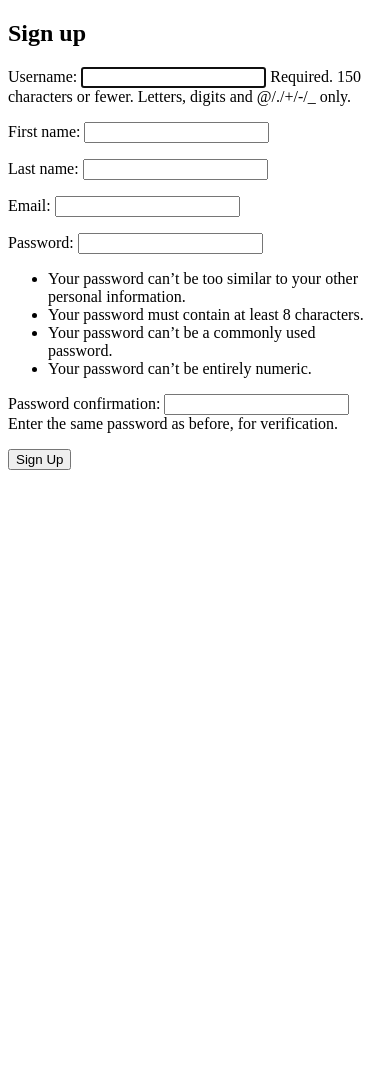
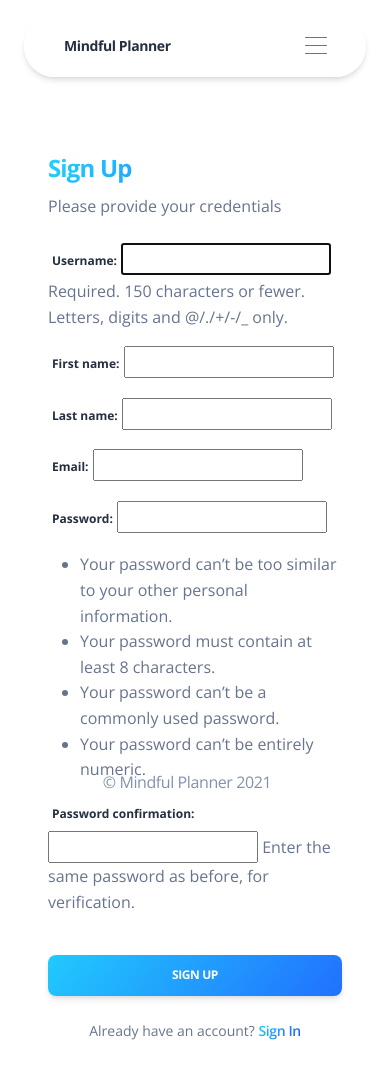
Before and after one commit to JaeZhou/Mindful-Planner, a Django app: page /accounts/signup/ in a window 390 px wide. Before the commit the page ends 470 px from the top, so only its background shows below. Run offline with Django 3.2, Linux system fonts and the light colour scheme; some libraries are stand-ins or nearby versions.

Commit message:
Changes to Signup Layout
Updated HTML files for the registration page. Small typo correction on sign-in.html.

```diff
--- a/AppCode/templates/registration/signup.html
+++ b/AppCode/templates/registration/signup.html
@@ -1,13 +1,61 @@
-<!-- templates/registration/signup.html -->
-{% extends 'base.html' %}
+<!-- templates/authentication/signup.html -->
+{% extends 'layouts/base-fullscreen.html' %}
 
-{% block title %}Sign Up{% endblock %}
+{% block title %} Sign Up {% endblock title %}
+
+<!-- Specific CSS goes HERE -->
+{% block stylesheets %}{% endblock stylesheets %}
 
 {% block content %}
-  <h2>Sign up</h2>
-  <form method="post">
-    {% csrf_token %}
-    {{ form.as_p }}
-    <button type="submit">Sign Up</button>
-  </form>
-{% endblock %}
+
+  <section>
+    <div class="page-header section-height-75">
+      <div class="container">
+        <div class="row">
+          <div class="col-xl-4 col-lg-5 col-md-6 d-flex flex-column mx-auto">
+            <div class="card card-plain mt-8">
+              <div class="card-header pb-0 text-left bg-transparent">
+                <h3 class="font-weight-bolder text-info text-gradient">Sign Up</h3>
+                <p class="mb-0">Please provide your credentials</p>
+              </div>
+              <div class="card-body">
+                <form method="post">
+                  {% csrf_token %}
+                  {{ form.as_p }}
+                  <button type="submit" class="btn bg-gradient-info w-100 mt-4 mb-0">Sign Up</button>
+                </form>
+              </div>
+              <div class="card-footer text-center pt-0 px-lg-2 px-1">
+                <p class="mb-4 text-sm mx-auto">
+                  Already have an account?
+                  <a href="/sign-in.html" class="text-info text-gradient font-weight-bold">Sign In</a>
+                </p>
+              </div>
+            </div>
+          </div>
+          <div class="col-md-6">
+            <div class="oblique position-absolute top-0 h-100 d-md-block d-none me-n8">
+              <div class="oblique-image bg-cover position-absolute fixed-top ms-auto h-100 z-index-0 ms-n6" style="background-image:url('/static/assets/img/curved-images/curved6.jpg')"></div>
+            </div>
+          </div>
+        </div>
+      </div>
+    </div>
+  </section>
+
+{% endblock content %}
+
+<!-- Specific JS goes HERE -->
+{% block javascripts %}
+
+  <script>
+    var win = navigator.platform.indexOf('Win') > -1;
+    if (win && document.querySelector('#sidenav-scrollbar')) {
+      var options = {
+        damping: '0.5'
+      }
+      Scrollbar.init(document.querySelector('#sidenav-scrollbar'), options);
+    }
+  </script>
+
+{% endblock javascripts %}
--- a/AppCode/templates/sign-in.html
+++ b/AppCode/templates/sign-in.html
@@ -1,6 +1,6 @@
 {% extends 'layouts/base-fullscreen.html' %}
 
-{% block title %} Sign IN {% endblock title %}
+{% block title %} Sign In {% endblock title %}
 
 <!-- Specific CSS goes HERE -->
 {% block stylesheets %}{% endblock stylesheets %}
@@ -39,7 +39,7 @@
               <div class="card-footer text-center pt-0 px-lg-2 px-1">
                 <p class="mb-4 text-sm mx-auto">
                   Don't have an account?
-                  <a href="/sign-up.html" class="text-info text-gradient font-weight-bold">Sign UP</a>
+                  <a href="/sign-up.html" class="text-info text-gradient font-weight-bold">Sign Up</a>
                 </p>
               </div>
             </div>
```
